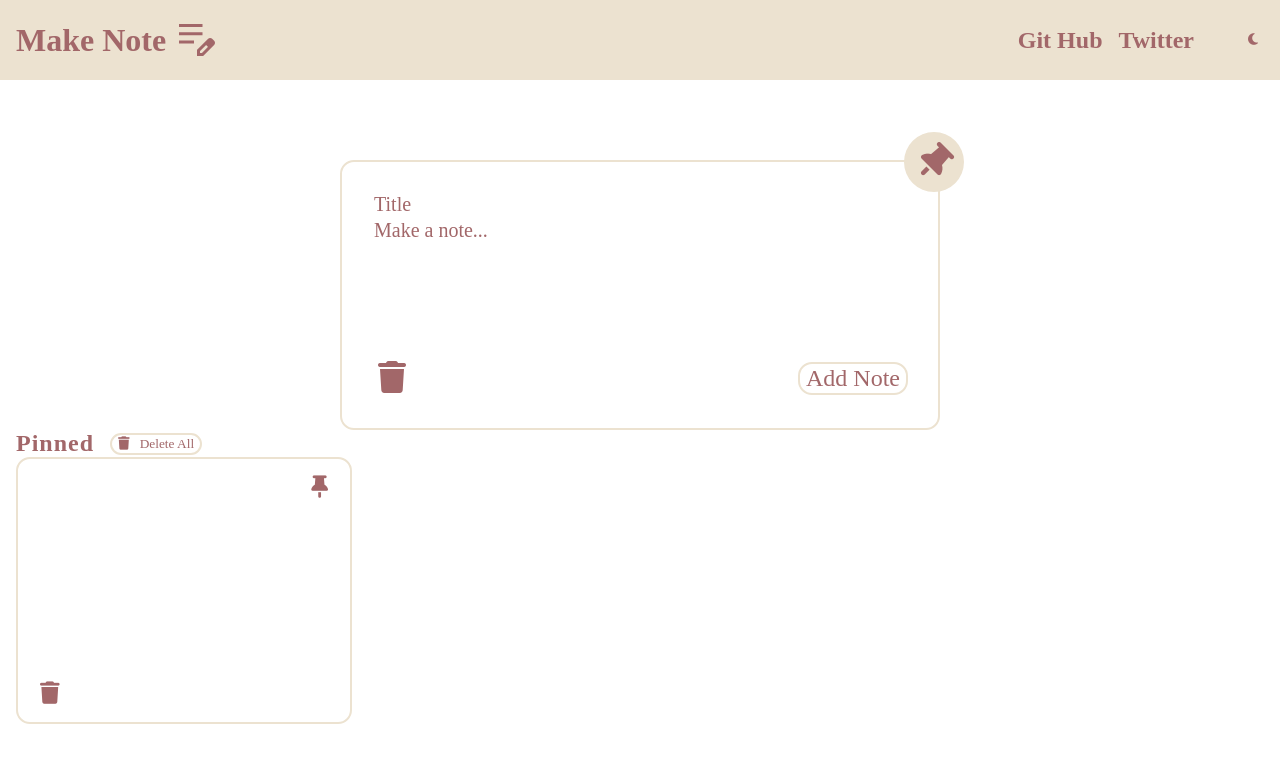
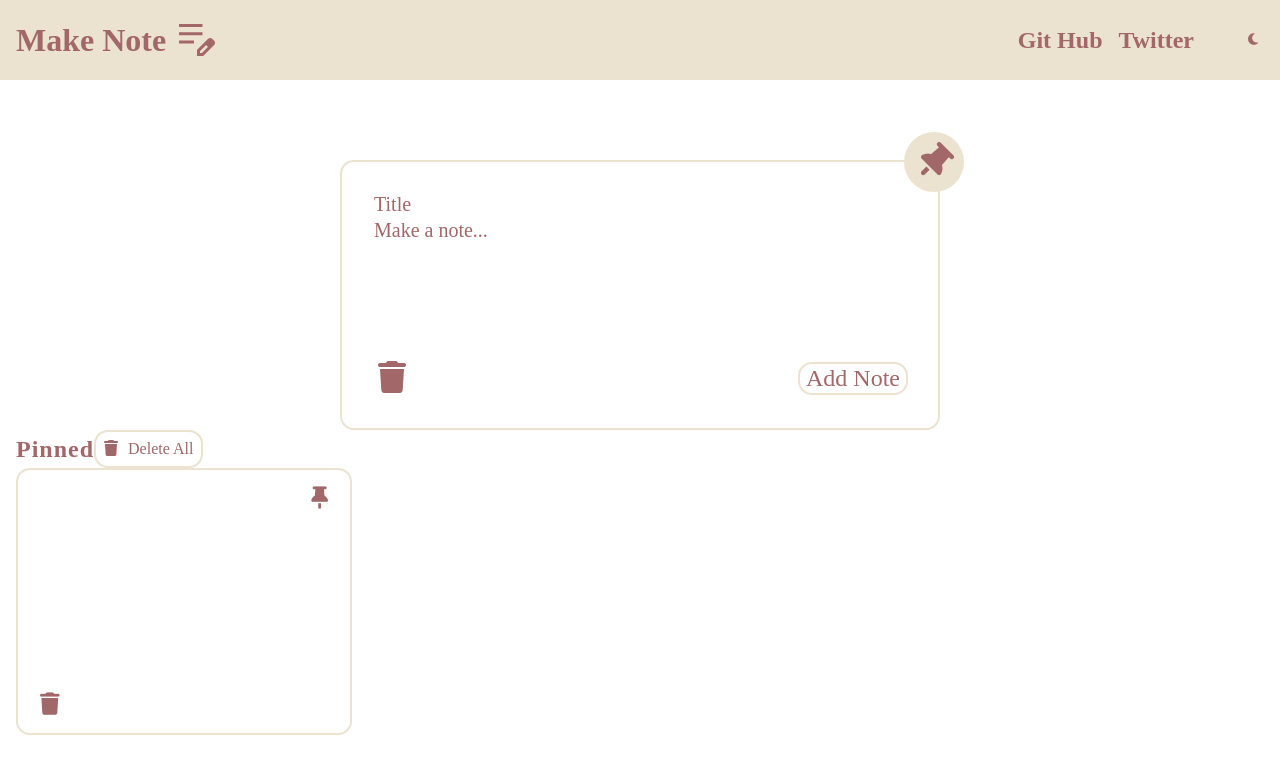
Before and after one commit to mishti169/react-makenote-mishti, a React (Create React App) app: page / in a window 1280 px wide. Both pictures are taken after a click on the button 934 px from the left and 162 px from the top of the page. Shown: the top 774 px of the page. Built offline with nearby package versions, Linux system fonts and the light colour scheme; a web font is replaced by a local one.

Commit message:
add class delAll and its hover effect

```diff
--- a/src/Components/NoteList/NoteList.css
+++ b/src/Components/NoteList/NoteList.css
@@ -6,5 +6,13 @@
 .nIHeadingContainer {
 	display: flex;
 	align-items: center;
-	gap: 1rem;
 }
+.delAll {
+	padding: 0.5rem;
+	font-size: 1rem;
+	cursor: pointer;
+}
+.delAll:hover {
+	background: #ece2d0;
+	border: 2px solid #a26769;
+}
--- a/src/Components/NoteList/NoteList.js
+++ b/src/Components/NoteList/NoteList.js
@@ -20,7 +20,7 @@ const NoteList = (props) => {
 		<>
 			<div className='nIHeadingContainer'>
 				<h2>{props.title}</h2>
-				<button className='border borderRadius' onClick={onDelAll}>
+				<button className='border borderRadius delAll ' onClick={onDelAll}>
 					<i className='fa-solid fa-trash iconColor mr10 '></i>
 					Delete All
 				</button>
```
